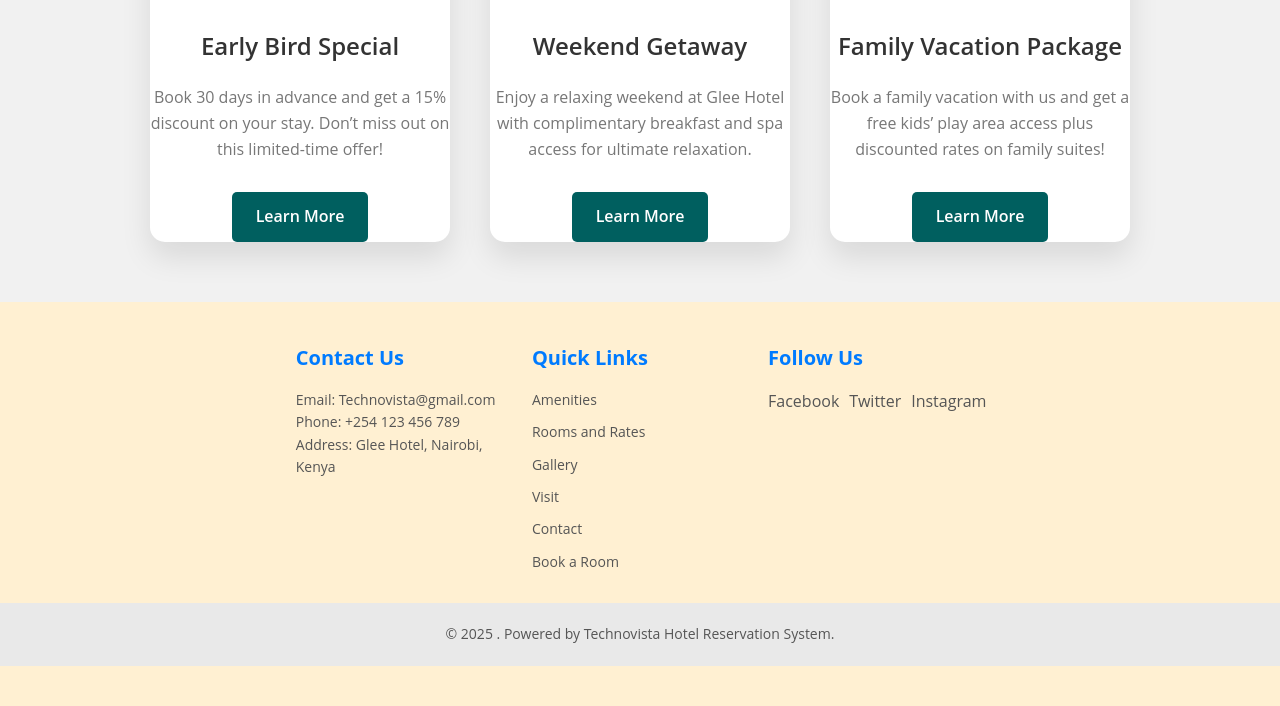
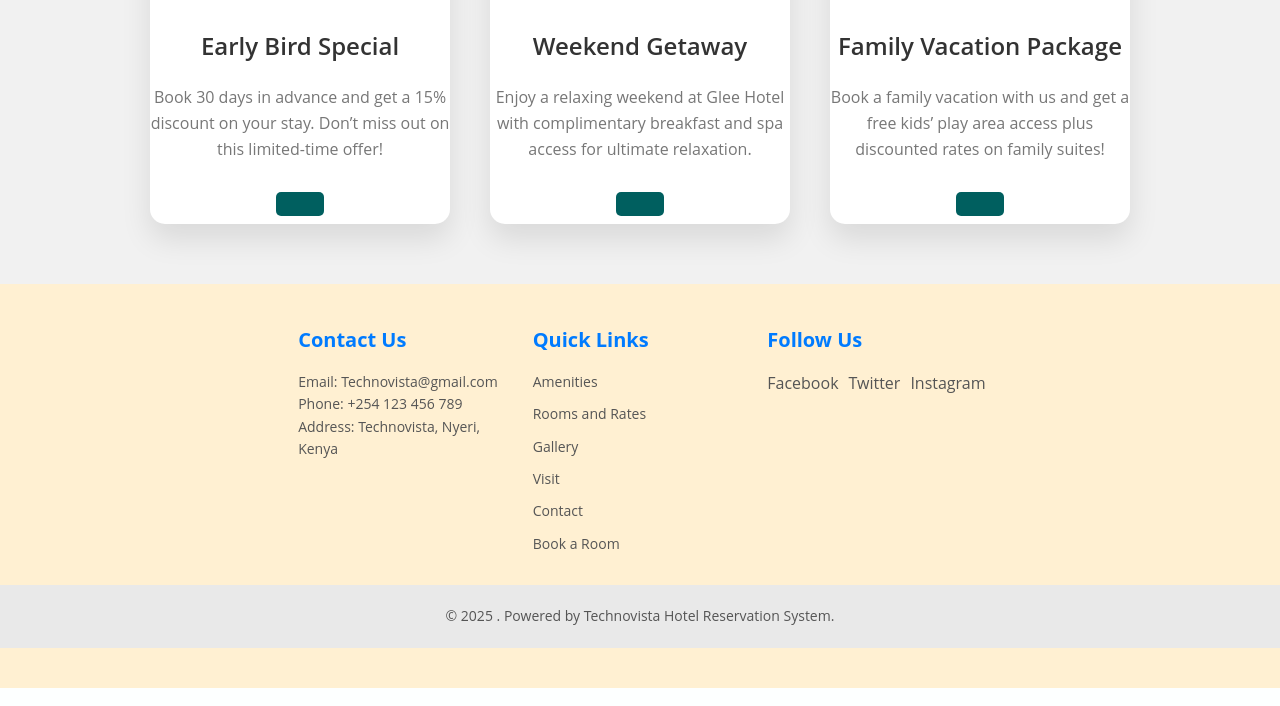
Before and after one commit to melau-eddy/TechnoVista-Project, a Django app: page /rooms/ in a window 1280 px wide. Shown: the part 2594-3300 px from the top of the page. Run offline with Django 4.2, Linux system fonts and the light colour scheme; data comes from the database, SQL or seed files in the repository; both versions use the stored data as it was after the commit.

Commit message:
modified files styling

```diff
--- a/base/templates/base/home.html
+++ b/base/templates/base/home.html
@@ -3,7 +3,7 @@
 {% block content %}
     <main>
         <div class="hero" style="background-image: url({% static 'images/pexels-pixabay-271624.jpg' %});"> <!-- Adjust image path -->
-            <h1>Welcome to Pelican Lodge</h1>
+            <h1>Welcome to Technovista Hotel Reservation</h1>
             <a href="{% url 'rooms' %}" class="button">Book a Room</a>
         </div>
 
--- a/base/templates/base/rooms.html
+++ b/base/templates/base/rooms.html
@@ -4,7 +4,7 @@
 <head>
     <meta charset="UTF-8">
     <meta name="viewport" content="width=device-width, initial-scale=1.0">
-    <title>Rooms and Rates - Glee Hotel Kenya</title>
+    <title>Rooms and Rates - Technovista Hotel Kenya</title>
     <link href="https://fonts.googleapis.com/css2?family=Poppins:wght@400;500;600&display=swap" rel="stylesheet">
     <link rel="stylesheet" href="{% static 'css/room.css' %}">
 </head>
@@ -50,7 +50,7 @@
                 {% endfor %}
             {% endif %}
             <h1>Welcome to Technovista Hotel Kenya</h1>
-            <p>Where Comfort Meets Luxury in the Heart of Nairobi</p>
+            <p>Where Comfort Meets Luxury in the Heart of Nyeri</p>
             <a href="#rooms" class="btn-primary">Explore Our Rooms</a>
         </div>
     </header>
@@ -58,7 +58,7 @@
     <!-- Rooms Section -->
     <section id="rooms" class="rooms-section">
         <h2>Our Rooms and Rates</h2>
-        <p class="intro-text">Experience exceptional comfort, premium services, and an unforgettable stay. Find the perfect room for your needs and enjoy an unparalleled experience at Glee Hotel Kenya.</p>
+        <p class="intro-text">Experience exceptional comfort, premium services, and an unforgettable stay. Find the perfect room for your needs and enjoy an unparalleled experience at Technovista Hotel Kenya.</p>
         <div class="room-container">
         {% for room in rooms %}
             <div class="room-card">
@@ -95,22 +95,22 @@
         <p class="offer-text">Take advantage of our exclusive promotions and book your stay today. Your dream vacation is just a click away! Enjoy amazing discounts and luxury experiences tailored to your needs.</p>
         <div class="offer-cards">
             <div class="offer-card">
-                <img src="images/image9.png" alt="Discount Offer">
+                <img src="{% static 'images/image9.jpg' %}" alt="Discount Offer">
                 <h3>Early Bird Special</h3>
                 <p>Book 30 days in advance and get a 15% discount on your stay. Don’t miss out on this limited-time offer!</p>
-                <a href="#" class="btn-secondary">Learn More</a>
+                <a href="#" class="btn-secondary"></a>
             </div>
             <div class="offer-card">
-                <img src="images/image8.png" alt="Weekend Getaway">
+                <img src="{% static 'images/image8.png' %}" alt="Weekend Getaway">
                 <h3>Weekend Getaway</h3>
                 <p>Enjoy a relaxing weekend at Glee Hotel with complimentary breakfast and spa access for ultimate relaxation.</p>
-                <a href="#" class="btn-secondary">Learn More</a>
+                <a href="#" class="btn-secondary"></a>
             </div>
             <div class="offer-card">
-                <img src="images/image11.png" alt="Family Package">
+                <img src="{% static 'images/image11.jpg' %}" alt="Family Package">
                 <h3>Family Vacation Package</h3>
                 <p>Book a family vacation with us and get a free kids’ play area access plus discounted rates on family suites!</p>
-                <a href="#" class="btn-secondary">Learn More</a>
+                <a href="#" class="btn-secondary"></a>
             </div>
         </div>
     </section>
@@ -125,14 +125,14 @@
                 <h3>Contact Us</h3>
                 <p>Email: Technovista@gmail.com</p>
                 <p>Phone: +254 123 456 789</p>
-                <p>Address: Glee Hotel, Nairobi, Kenya</p>
+                <p>Address: Technovista, Nyeri, Kenya</p>
             </div>
 
             <div class="footer-section">
                 <h3>Quick Links</h3>
                 <ul>
                     <li><a href="{% url 'amenities' %}">Amenities</a></li>
-                    <li><a href="#">Rooms and Rates</a></li>
+                    <li><a href="{% url 'rooms' %}">Rooms and Rates</a></li>
                     <li><a href="#">Gallery</a></li>
                     <li><a href="#">Visit</a></li>
                     <li><a href="#">Contact</a></li>
--- a/base/templates/base/visit.html
+++ b/base/templates/base/visit.html
@@ -70,7 +70,7 @@
                 <h3>Contact Us</h3>
                 <p>Email: Technovista@gmail.com</p>
                 <p>Phone: +254 123 456 789</p>
-                <p>Address: Glee Hotel, Nairobi, Kenya</p>
+                <p>Address: Technovista Hotel, Nyeri, Kenya</p>
             </div>
 
             <div class="footer-section">
```
Also changed, not shown: base/templates/base/index.html (+5 -5 lines), base/static/images/image11.jpg (added), base/static/images/image2.jpg (added), db.sqlite3, 11 other files.
